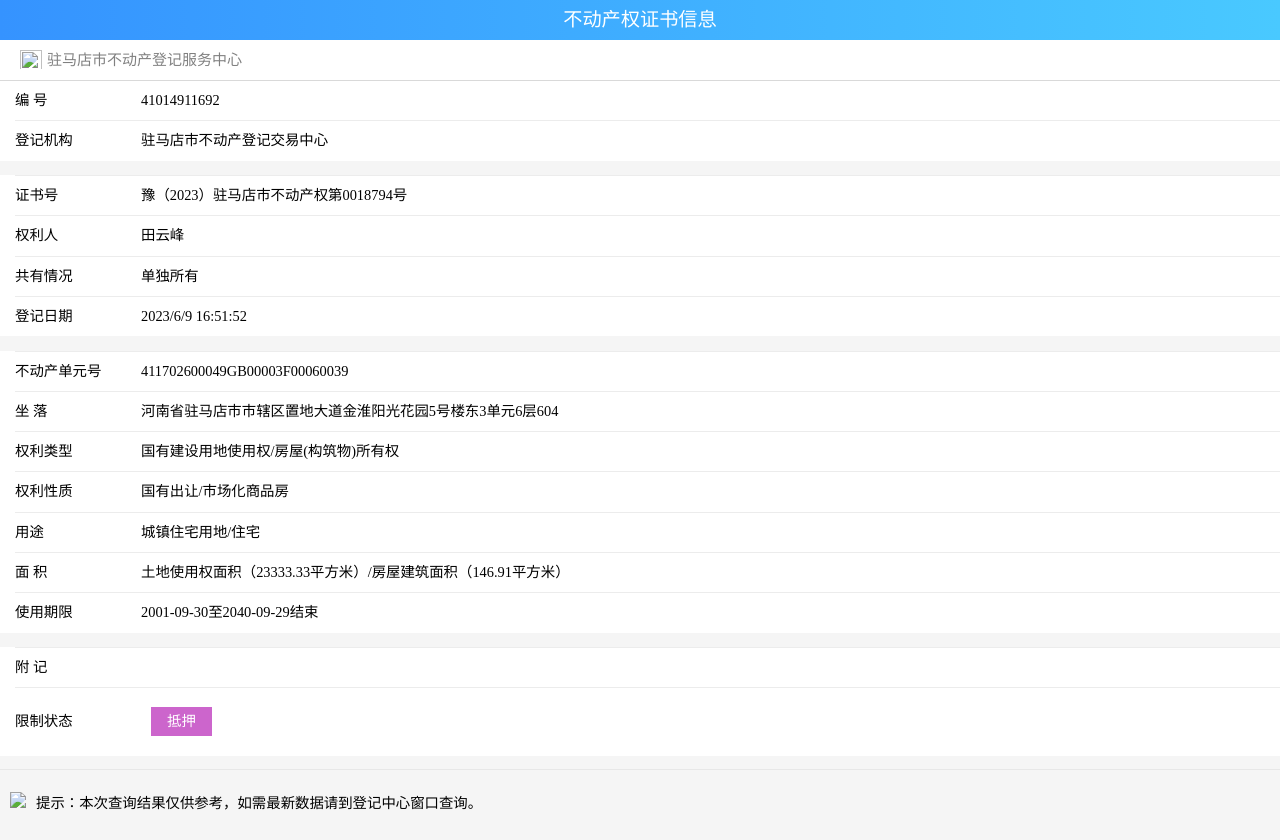
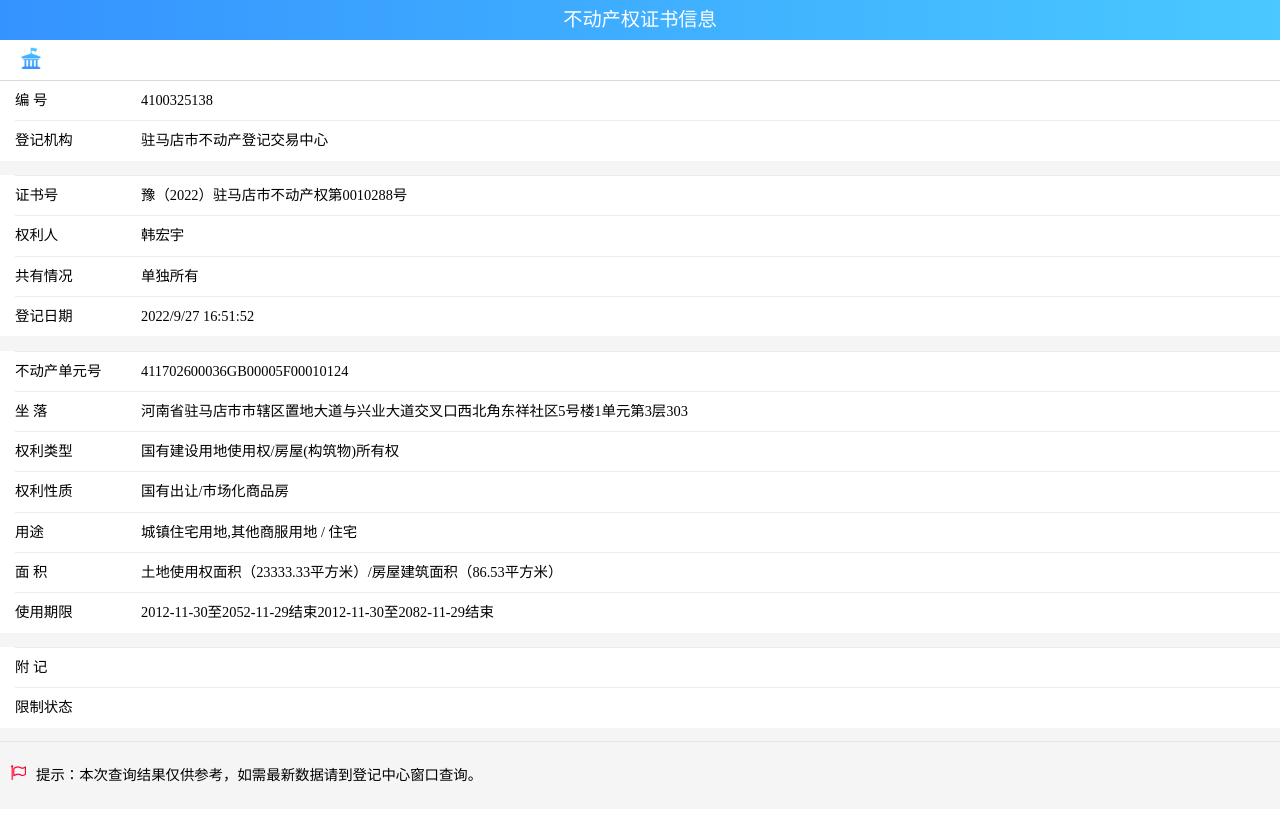
Before and after one commit to ZMDBDC/41003251138, a plain HTML site: page index.html in a window 1280 px wide. Drawn offline with Linux system fonts and the light colour scheme; some packages are replaced by stand-ins of ours; files that its build step writes are made by us from their sources; a script that the page names is missing.

Commit message:
Update and rename 41014911692.html to index.html

```diff
--- a/41014911692.html
+++ b/index.html
@@ -4,13 +4,13 @@
 
     <meta name="viewport" content="width=device-width,initial-scale=1,user-scalable=0">
     <title>证书查询</title>
-    <link href="./41014911692_files/weuix.min.css" rel="stylesheet">
-    <link href="./41014911692_files/weui3.css" rel="stylesheet">
-    <link href="./41014911692_files/responsive.css" rel="stylesheet">
-    <script src="./41014911692_files/zepto.min.js.下载"></script>
-    <script src="./41014911692_files/common.js.下载"></script>
-    <script src="./41014911692_files/device.js.下载"></script>
-    <script src="./41014911692_files/dsbridge.js.下载"></script>
+    <link href="./weuix.min.css" rel="stylesheet">
+    <link href="./weui3.css" rel="stylesheet">
+    <link href="./responsive.css" rel="stylesheet">
+    <script src="./zepto.min.js.下载"></script>
+    <script src="./common.js.下载"></script>
+    <script src="./device.js.下载"></script>
+    <script src="./dsbridge.js.下载"></script>
     <style type="text/css">
         #currentCompany {
             position: fixed;
@@ -89,7 +89,7 @@
             display: flex !important;
         }
     </style>
-    <link href="./41014911692_files/style.css" rel="stylesheet">
+    <link href="./style.css" rel="stylesheet">
 
 
 <script>
@@ -415,15 +415,15 @@
         <p style="margin-top:65%;">跳转中</p>
     </div>
     <div class="page-bd-15 weui-header-title" id="currentCompany" style="top:40px;">
-        <img style="width: 22px; height: 22px; padding-right: 5px; display: block; float: left;padding-top:7px;margin-left:5px;" src="./41014911692_files/blue_organ.png">
+        <img style="width: 22px; height: 22px; padding-right: 5px; display: block; float: left;padding-top:7px;margin-left:5px;" src="./blue_organ.png">
         <select id="PSelect">
 
-        </select>驻马店市不动产登记服务中心
+        </select>
     </div>
 
     <div class="main_div">
 
-<link href="./41014911692_files/PublicQRCodeSearch.css" rel="stylesheet">
+<link href="./PublicQRCodeSearch.css" rel="stylesheet">
 <style>
     #form { padding-top: 40px; }
 </style>
@@ -442,7 +442,7 @@
                 <div class="weui_cell">
                     <div class="weui_cell_hd"><label class="weui_label">编  号</label></div>
                     <div class="weui_cell_bd weui_cell_primary">
-                        41014911692
+                        4100325138
                     </div>
                 </div>
                 <div class="weui_cell">
@@ -455,13 +455,13 @@
                 <div class="weui_cell">
                     <div class="weui_cell_hd"><label class="weui_label">证书号</label></div>
                     <div class="weui_cell_bd weui_cell_primary">
-                        豫（2023）驻马店市不动产权第0018794号
+                        豫（2022）驻马店市不动产权第0010288号
                     </div>
                 </div>
                 <div class="weui_cell">
                     <div class="weui_cell_hd"><label class="weui_label">权利人</label></div>
                     <div class="weui_cell_bd weui_cell_primary">
-                        田云峰
+                        韩宏宇
                     </div>
                 </div>
                 <div class="weui_cell">
@@ -473,20 +473,20 @@
                 <div class="weui_cell">
                     <div class="weui_cell_hd"><label class="weui_label">登记日期</label></div>
                     <div class="weui_cell_bd weui_cell_primary">
-                        2023/6/9 16:51:52
+                        2022/9/27 16:51:52
                     </div>
                 </div>
                 <div class="weui_cells_title text-black"> </div>
                 <div class="weui_cell">
                     <div class="weui_cell_hd"><label class="weui_label">不动产单元号</label></div>
                     <div class="weui_cell_bd weui_cell_primary">
-                        411702600049GB00003F00060039
+                        411702600036GB00005F00010124
                     </div>
                 </div>
                 <div class="weui_cell">
                     <div class="weui_cell_hd"><label class="weui_label">坐 落</label></div>
                     <div class="weui_cell_bd weui_cell_primary ">
-                        河南省驻马店市市辖区置地大道金淮阳光花园5号楼东3单元6层604
+                        河南省驻马店市市辖区置地大道与兴业大道交叉口西北角东祥社区5号楼1单元第3层303
                     </div>
                 </div>
                 <div class="weui_cell">
@@ -504,20 +504,20 @@
                 <div class="weui_cell">
                     <div class="weui_cell_hd"><label class="weui_label">用途</label></div>
                     <div class="weui_cell_bd weui_cell_primary">
-                        城镇住宅用地/住宅
+                        城镇住宅用地,其他商服用地 / 住宅
                     </div>
                 </div>
                 <div class="weui_cell">
                     <div class="weui_cell_hd"><label class="weui_label">面  积</label></div>
                     <div class="weui_cell_bd weui_cell_primary">
 
-                        土地使用权面积（23333.33平方米）/房屋建筑面积（146.91平方米）
+                        土地使用权面积（23333.33平方米）/房屋建筑面积（86.53平方米）
                     </div>
                 </div>
                 <div class="weui_cell">
                     <div class="weui_cell_hd"><label class="weui_label">使用期限</label></div>
                     <div class="weui_cell_bd weui_cell_primary">
-                        2001-09-30至2040-09-29结束
+                        2012-11-30至2052-11-29结束2012-11-30至2082-11-29结束
                     </div>
                 </div>
                 <div class="weui_cells_title text-black"> </div>
@@ -530,7 +530,6 @@
                 <div class="weui_cell">
                     <div class="weui_cell_hd"><label class="weui_label">限制状态</label></div>
                     <div class="weui_cell_bd weui_cell_primary">
-                                <div class="status-tag bg-purple">抵押</div>
 
                     </div>
                 </div>
@@ -539,7 +538,7 @@
 
     <table class="tip2">
         <tbody><tr>
-            <td><img src="./41014911692_files/u1750.png"></td>
+            <td><img src="./u1750.png"></td>
             <td>提示：本次查询结果仅供参考，如需最新数据请到登记中心窗口查询。</td>
         </tr>
     </tbody></table>
@@ -552,7 +551,7 @@
     </div>
 </div>
 
-<script src="./41014911692_files/pinch-zoom.js.下载" type="text/javascript" charset="utf-8"></script>
+<script src="./pinch-zoom.js.下载" type="text/javascript" charset="utf-8"></script>
 <script>
     $(function () {
         if (bridge.hasNativeMethod('share')) {//APP
@@ -578,21 +577,21 @@
     </div>
     <div class="weui_dialog weui_dialog_visible assessFrame" style="display: none; transform-origin: 0px 0px; opacity: 1; transform: scale(1, 1);width:100%;height:100%;left:0;top:0;">
         <div class="weui_cells_title text-black text-bold" style="border-bottom: 1px solid #d9d9d9;">业务评价<span class="icon icon-95 closeAssessFrame" style="float:right;margin-top:-3px;"></span></div>
-        <iframe style="width:99%;height:94%;border:0;" src="./41014911692_files/saved_resource.html"></iframe>
+        <iframe style="width:99%;height:94%;border:0;" src="./saved_resource.html"></iframe>
     </div>
     <div class="weui_dialog weui_dialog_visible verifyFrame" style="display: none; transform-origin: 0px 0px; opacity: 1; transform: scale(1, 1);width:100%;height:100%;left:0;top:0;-webkit-overflow-scrolling:touch;overflow:auto; touch-action: none;touch-action: pan-y;">
         <div class="weui_cells_title text-black text-bold" style="border-bottom: 1px solid #d9d9d9;">申请确认<span class="icon icon-95 closeVerifyFrameFrame" onclick="$(&#39;.verifyFrame&#39;).hide();" style="float:right;margin-top:-3px;"></span></div>
-        <iframe style="width:100%;height:93%;border:0;" src="./41014911692_files/saved_resource(1).html" id="mainFrame"></iframe>
+        <iframe style="width:100%;height:93%;border:0;" src="./saved_resource(1).html" id="mainFrame"></iframe>
     </div>
     <div class="weui_dialog weui_dialog_visible cQFrame" style="display: none; transform-origin: 0px 0px; opacity: 1; transform: scale(1, 1);width:100%;height:100%;left:0;top:0;-webkit-overflow-scrolling:touch;overflow:auto; touch-action: none;touch-action: pan-y;">
         <div class="weui_cells_title text-black text-bold" style="border-bottom: 1px solid #d9d9d9;">产权查询<span class="icon icon-95 closeVerifyFrameFrame" onclick="$(&#39;.cQFrame&#39;).hide();" style="float:right;margin-top:-3px;"></span></div>
-        <iframe style="width:100%;height:95%;border:0;" src="./41014911692_files/saved_resource(2).html"></iframe>
+        <iframe style="width:100%;height:95%;border:0;" src="./saved_resource(2).html"></iframe>
     </div>
     <div class="weui_dialog weui_dialog_visible houseSltFrame" style="display: none; transform-origin: 0px 0px; opacity: 1; transform: scale(1, 1);width:100%;height:100%;left:0;top:0;">
         <div class="weui_cells_title text-black text-bold" style="border-bottom: 1px solid #d9d9d9;">楼幢选择<span class="icon icon-95 closehouseSltFrame" style="float:right;margin-top:-3px;"></span></div>
-        <iframe style="width:99%;height:94%;border:0;" src="./41014911692_files/saved_resource(3).html"></iframe>
+        <iframe style="width:99%;height:94%;border:0;" src="./saved_resource(3).html"></iframe>
     </div>
-    <iframe src="./41014911692_files/User_Sign.html" id="iframe" style="width:100%;height:95%;border:0;z-index:-1;position:fixed;" frameborder="0"></iframe>
+    <iframe src="./User_Sign.html" id="iframe" style="width:100%;height:95%;border:0;z-index:-1;position:fixed;" frameborder="0"></iframe>
 
 
 <script>
```
